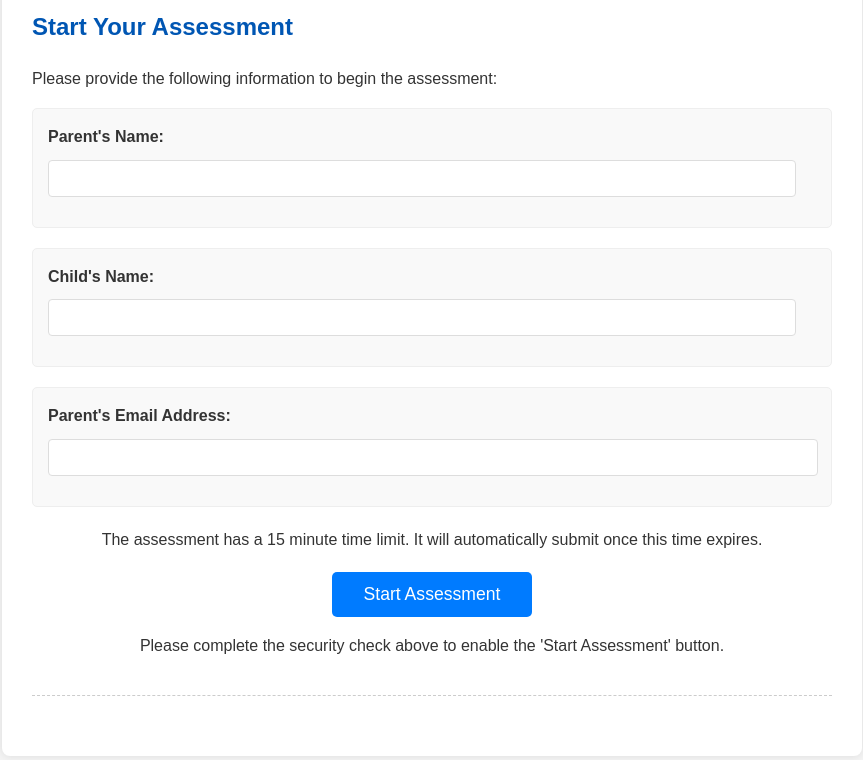
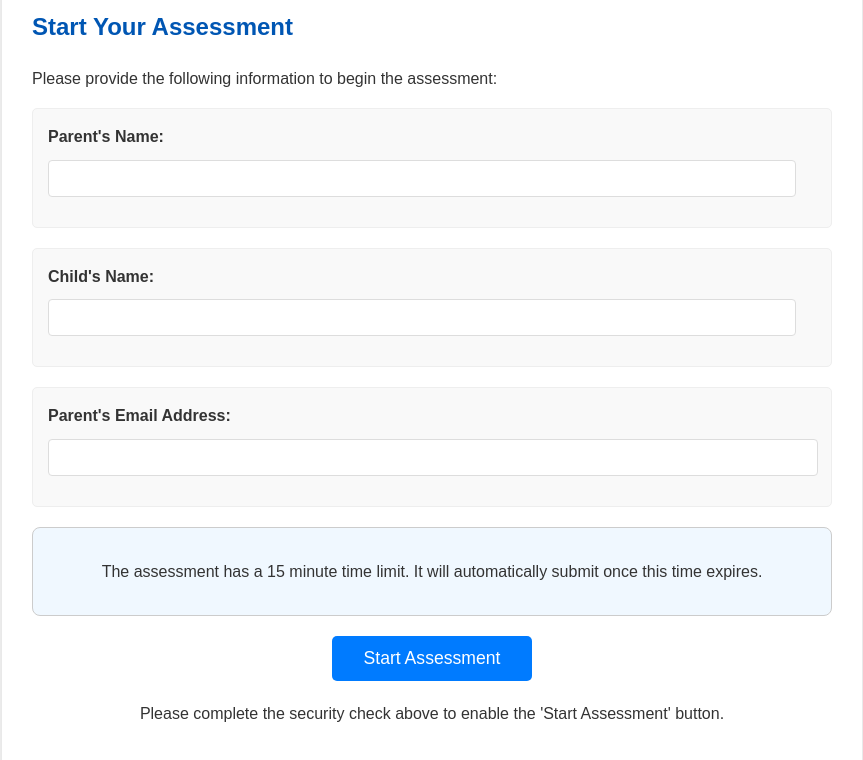
Before and after one commit to Night2512/ks1_assessment_v2, a plain HTML site: page index.html in a window 1280 px wide. Shown: the part 156-916 px from the top of the page, without its empty margins (208-1071 px from the left). Drawn offline with Linux system fonts and the light colour scheme.

Commit message:
formatting

```diff
--- a/script.js
+++ b/script.js
@@ -376,7 +376,7 @@ document.addEventListener('DOMContentLoaded', () => {
 
         // Add image if specified in question object
         if (q.image) {
-            questionHtml += `<img src="${q.image}" alt="${q.imageAlt}" style="max-width: 150px; display: block; margin-bottom: 10px;">`;
+            questionHtml += `<img src="${q.image}" alt="${q.imageAlt}" style="max-width: 150px; display: block; margin-bottom: 15px;">`; // Increased margin-bottom
         }
 
         if (q.type === 'radio') {
--- a/style.css
+++ b/style.css
@@ -200,7 +200,7 @@ button:disabled {
 /* New style for the actual question text content when displayed below the topic */
 .question-text-content {
     margin-top: 5px;
-    margin-bottom: 10px;
+    margin-bottom: 15px; /* Increased space after question text */
     font-weight: normal; /* Ensure it's not bold like the heading */
 }
 
@@ -210,3 +210,19 @@ button:disabled {
     text-align: center;
     margin-top: 10px; /* Adjust spacing */
 }
+
+/* Turnstile centering */
+.turnstile-container {
+    margin: 20px auto; /* Centers the div horizontally */
+    width: fit-content; /* Allows content to define width, or set a specific width */
+    text-align: center; /* Centers inline content within the container if it doesn't take full width */
+}
+
+/* Outline for passage */
+.passage {
+    border: 1px solid #ccc;
+    padding: 15px;
+    border-radius: 8px;
+    margin-bottom: 20px; /* Space below the passage */
+    background-color: #f0f8ff; /* Light blue background for emphasis */
+}
```
